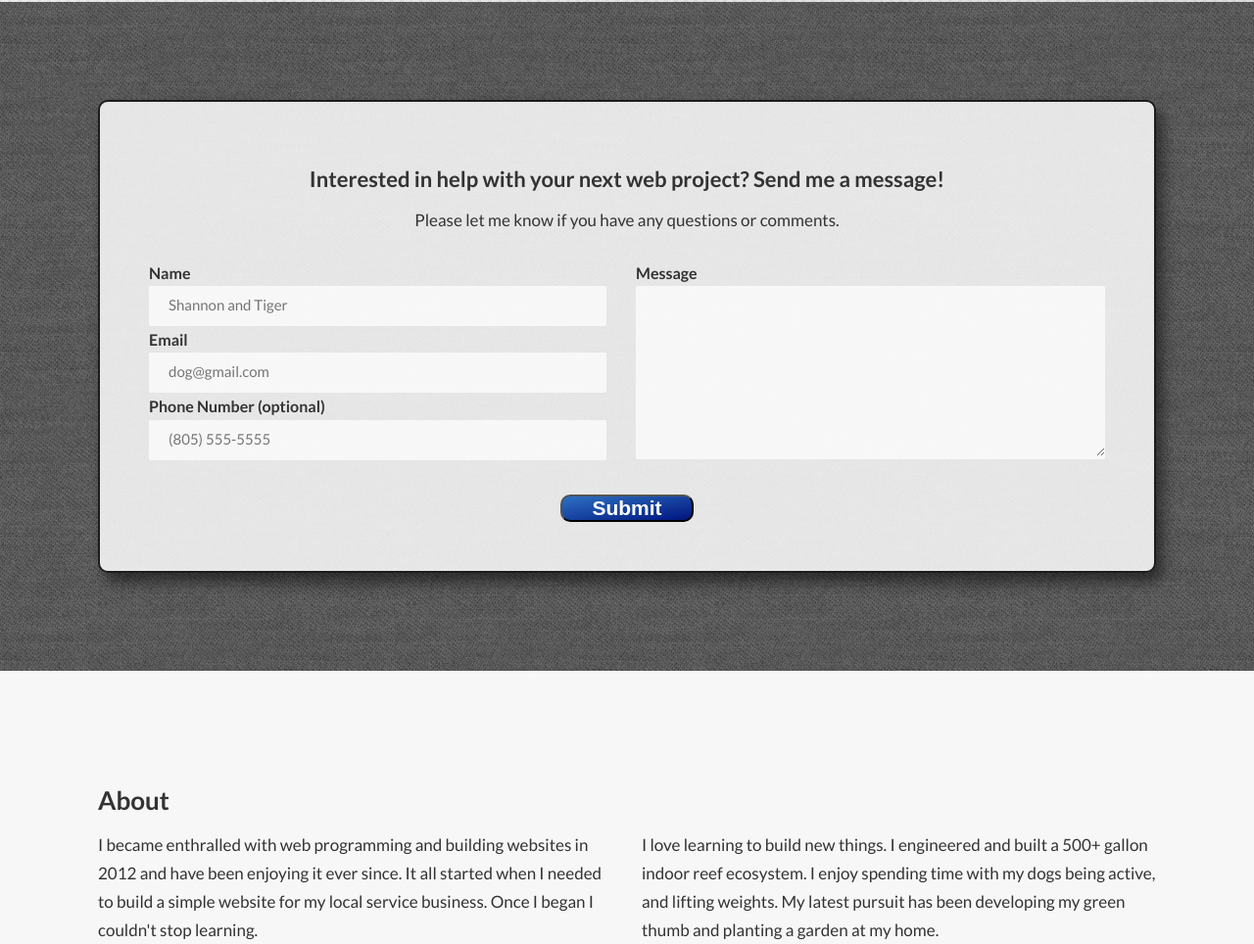
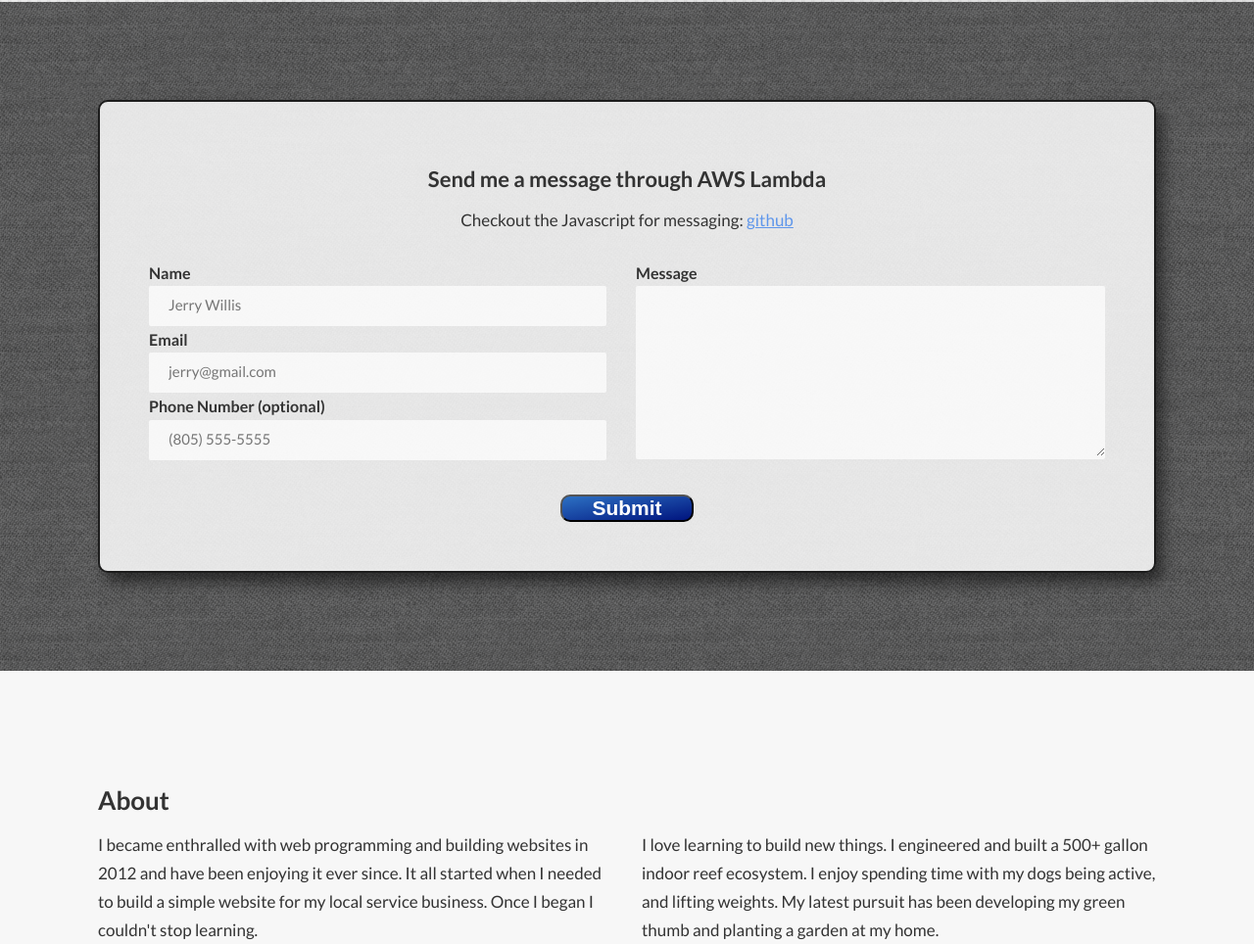
Before and after one commit to webguyty/portfolio-webpack, a website built with webpack: page src/template.html in a window 1280 px wide. Shown: the part 4388-5352 px from the top of the page at 98% size. Built offline with nearby package versions, Linux system fonts and the light colour scheme; what simple-scrollspy would draw is missing.

Commit message:
form text placeholder and headline

```diff
--- a/src/index.js
+++ b/src/index.js
@@ -12,8 +12,3 @@ import "./assets/webguyty-resume.pdf";
 
 showGraph();
 showData();
-
-function myFunc(e) {
-  e.preventDefault();
-  console.log("sent!!");
-}
--- a/src/template.html
+++ b/src/template.html
@@ -326,8 +326,8 @@
           class='form'
           id='form'
         >
-        <h3 class='contactForm__title'>Interested in help with your next web project? Send me a message!</h3>
-        <p class='contactForm__subtitle'>Please let me know if you have any questions or comments.</p>
+        <h3 class='contactForm__title'>Send me a message through AWS Lambda</h3>
+        <p class='contactForm__subtitle'>Checkout the Javascript for messaging: <a href="https://github.com/webguyty/send-email-lambda" target="_blank">github</a></p>
         <p class='contactForm__statusMessage success' id='form_success'>Your message was succesfully sent!</p>
         <p class='contactForm__statusMessage fail' id='form_fail'>Your message was unsuccesful. Please send an email to tyler@webguyty.</p>
         <div class='form__grid'>
@@ -339,7 +339,7 @@
                 <input
                   type='text'
                   class='form__input'
-                  placeholder='Shannon and Tiger'
+                  placeholder='Jerry Willis'
                   id='form_name'
                   name='name'
                   required
@@ -352,7 +352,7 @@
                 <input
                   type='email'
                   class='form__input'
-                  placeholder='dog@gmail.com'
+                  placeholder='jerry@gmail.com'
                   id='form_email'
                   name='email'
                   required
```
